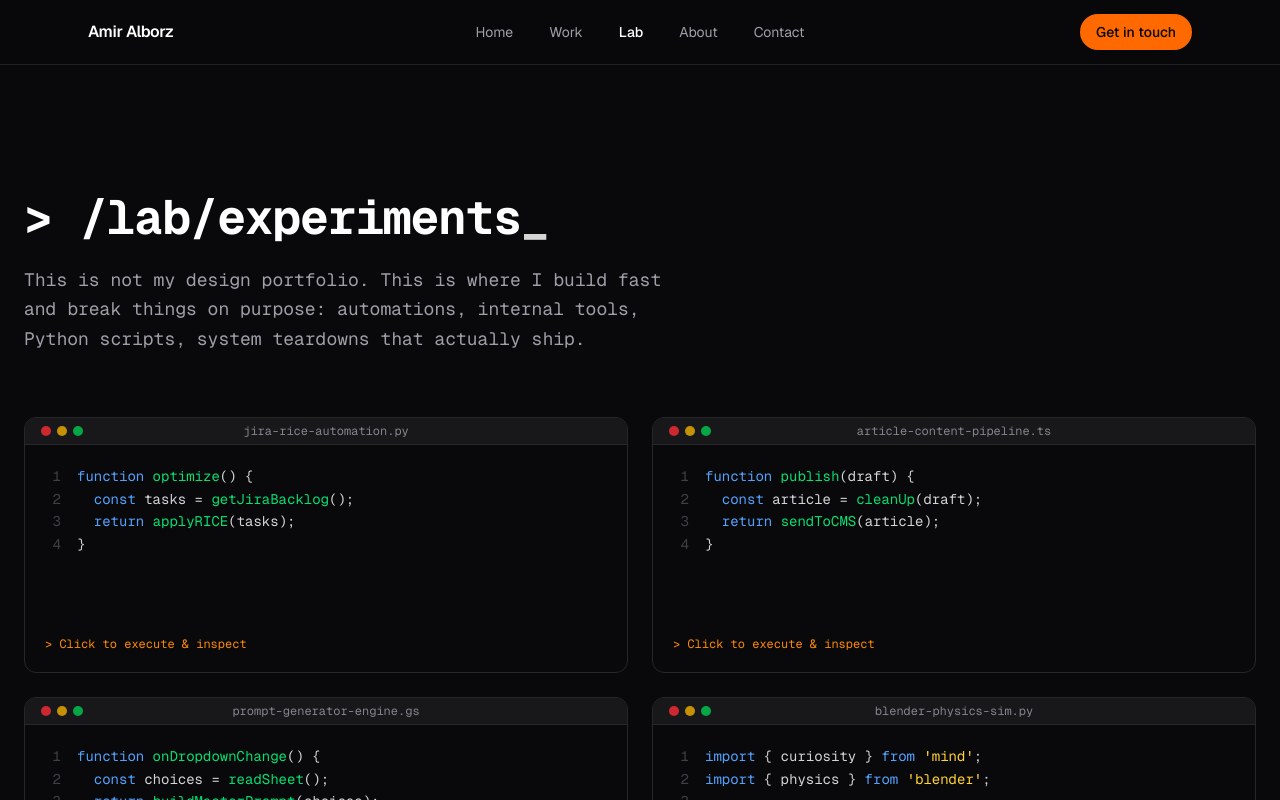
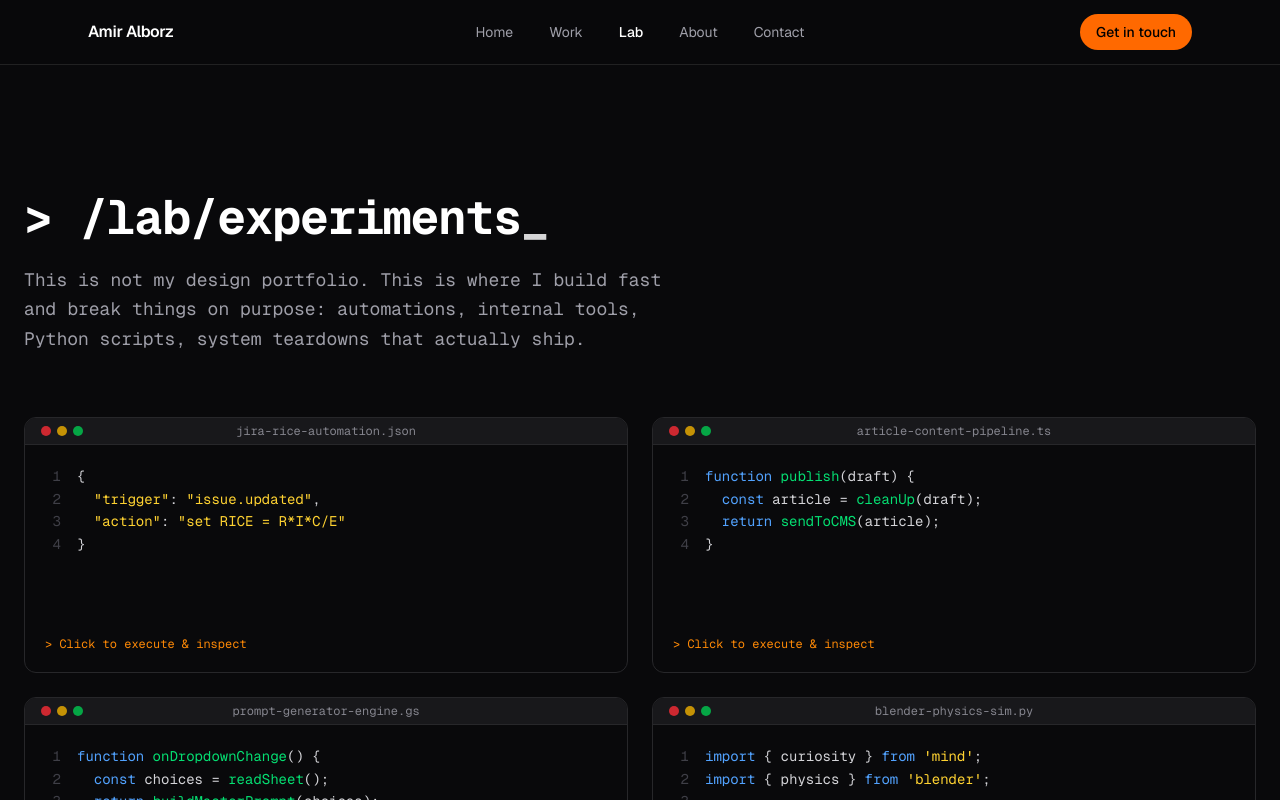
Before and after one commit to amiralborz2002/portfolio, a Next.js app: page /lab in a window 1280 px wide. Shown: the top 800 px of the page. Built offline with nearby package versions, Linux system fonts and the light colour scheme.

Commit message:
Align Lab card 1 with Jira Automation copy, fix card 2 grammar
Co-Authored-By: Claude Opus 5.5 <noreply@anthropic.com>
Claude-Session: https://claude.ai/code/session_01N4BgLr69sLzBZaq599dbAL

```diff
--- a/components/sections/lab/data.ts
+++ b/components/sections/lab/data.ts
@@ -22,8 +22,8 @@ export type Experiment = {
 export const EXPERIMENTS: Experiment[] = [
   {
     id: 1,
-    filename: "jira-rice-automation.py",
-    codeSnippet: "function optimize() {\n  const tasks = getJiraBacklog();\n  return applyRICE(tasks);\n}",
+    filename: "jira-rice-automation.json",
+    codeSnippet: '{\n  "trigger": "issue.updated",\n  "action": "set RICE = R*I*C/E"\n}',
     sections: [
       { title: "THE BOTTLENECK", content: "Teams prioritized the backlog by hand, and it was slow." },
       { title: "THE FIX", content: "Built a RICE scoring rule directly inside Jira Automation." },
@@ -36,7 +36,7 @@ export const EXPERIMENTS: Experiment[] = [
     codeSnippet: "function publish(draft) {\n  const article = cleanUp(draft);\n  return sendToCMS(article);\n}",
     sections: [
       { title: "THE BOTTLENECK", content: "An SEO client needed content outsourced, but drafts were slow and inconsistent." },
-      { title: "THE FIX", content: "Built a pipeline that drafts, formats, and link building." },
+      { title: "THE FIX", content: "Built a pipeline that drafts, formats, and builds links." },
       { title: "THE OUTCOME", content: "Content shipped faster, with far less manual cleanup." },
     ],
   },
```
